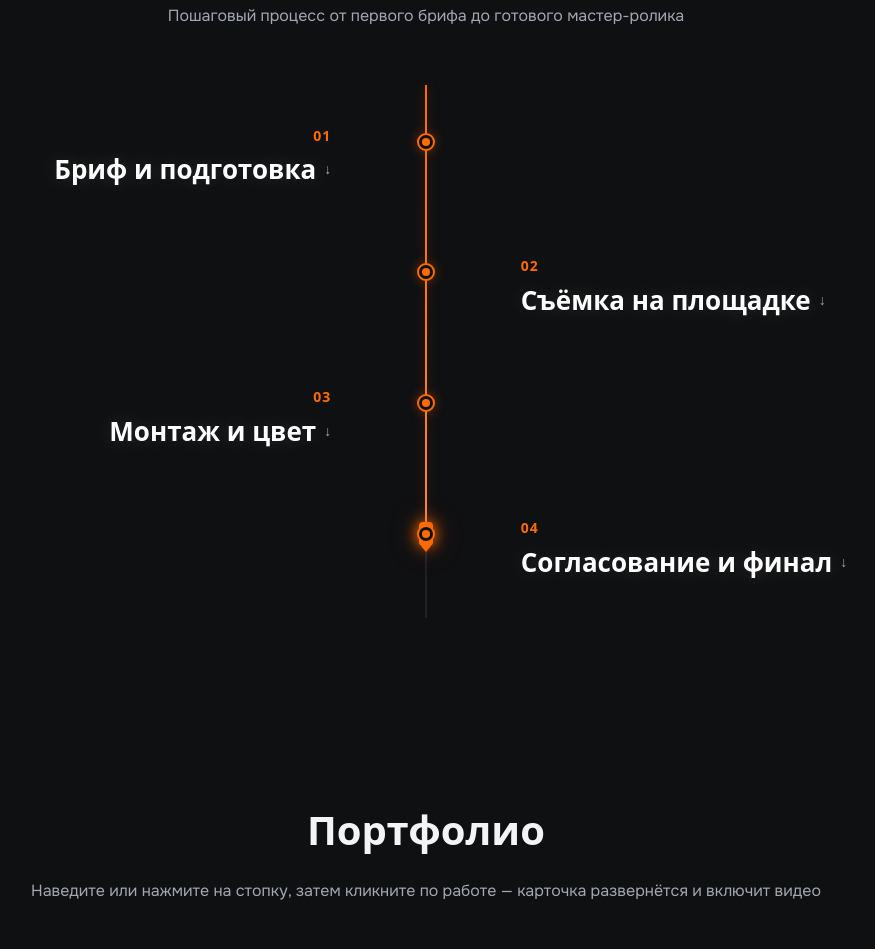
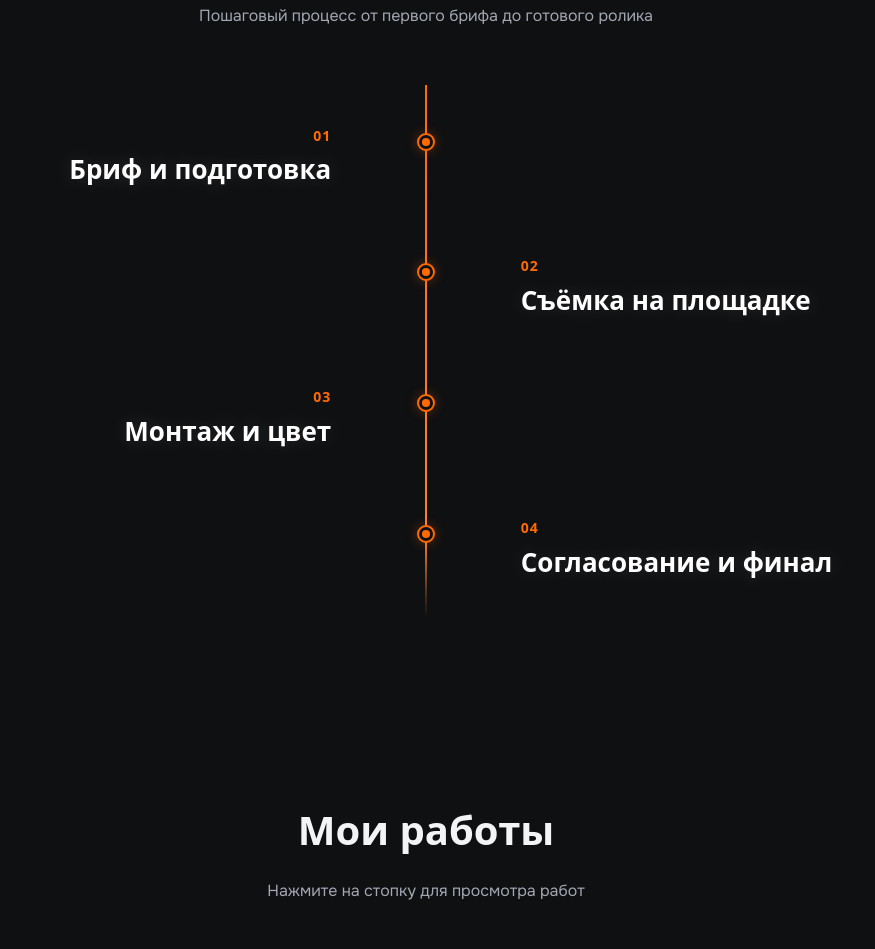
Before and after one commit to RigelAk/video-portfolio, a plain HTML site: page index.html in a window 1280 px wide. Shown: the part 967-1916 px from the top of the page, without its empty margins (214-1089 px from the left). Drawn offline with Linux system fonts and the light colour scheme; a web font is replaced by a local one.

Commit message:
Add files via upload

```diff
--- a/index.html
+++ b/index.html
@@ -59,7 +59,7 @@
       <span class="accent">Видео — годами.</span>
     </h1>
     <p class="hero__subtitle">
-      Съемка выставочных стендов, динамичные репортажи и имиджевые промо-ролики, окупающие участие компании в экспозиции.
+      Съёмка выставочных стендов, динамичные репортажи и имиджевые промо-ролики, окупающие участие компании в экспозиции.
     </p>
     <div class="hero__cta">
       <a class="animated-button" href="#contacts">
@@ -70,19 +70,16 @@
   </div>
 </section>
 
-<!-- Анатомия идеального отчета: Интерактивный Timeline с Playhead -->
+<!-- Анатомия идеального отчета -->
 <section class="section container" id="services">
   <div class="section-head fade-in-up">
     <h2 class="section__title">Анатомия идеального отчета</h2>
-    <p class="muted">Пошаговый процесс от первого брифа до готового мастер-ролика</p>
+    <p class="muted">Пошаговый процесс от первого брифа до готового ролика</p>
   </div>
 
   <div class="prod-timeline" id="prodTimeline">
     <div class="prod-timeline__track">
       <div class="prod-timeline__bar" id="timelineBar"></div>
-      <div class="prod-timeline__playhead" id="timelinePlayhead">
-        <span class="playhead-glow"></span>
-      </div>
     </div>
 
     <!-- Шаг 1 -->
@@ -92,9 +89,9 @@
       </div>
       <div class="prod-step__content">
         <span class="prod-step__num">01</span>
-        <h3 class="prod-step__title">Бриф и подготовка <span class="step-toggle-arrow">↓</span></h3>
+        <h3 class="prod-step__title">Бриф и подготовка</h3>
         <div class="prod-step__body">
-          <p>Обсуждаем задачи видео, концепцию, расписание работы стенда, ключевых спикеров и тайминг важных событий экспозиции.</p>
+          <p>Уточняю даты проведения выставки, обсуждаем задачи видео и его концепцию.</p>
         </div>
       </div>
     </div>
@@ -106,9 +103,9 @@
       </div>
       <div class="prod-step__content">
         <span class="prod-step__num">02</span>
-        <h3 class="prod-step__title">Съёмка на площадке <span class="step-toggle-arrow">↓</span></h3>
+        <h3 class="prod-step__title">Съёмка на площадке</h3>
         <div class="prod-step__body">
-          <p>Снимаем масштабную архитектуру стенда с утра, живые переговоры, плотный трафик гостей в часы пик и синхроны со спикерами.</p>
+          <p>Нахожу лучшие ракурсы и выигрышно показываю ваш стенд и гостей. Если нужно — беру интервью у ключевых участников.</p>
         </div>
       </div>
     </div>
@@ -120,9 +117,9 @@
       </div>
       <div class="prod-step__content">
         <span class="prod-step__num">03</span>
-        <h3 class="prod-step__title">Монтаж и цвет <span class="step-toggle-arrow">↓</span></h3>
+        <h3 class="prod-step__title">Монтаж и цвет</h3>
         <div class="prod-step__body">
-          <p>Отбираем лучшие ракурсы, собираем динамичный монтаж, внедряем саунд-дизайн, плашки бренда и красим видео в точные цвета стенда.</p>
+          <p>Отбираю лучшие кадры, собираю динамичный видеоролик, работаю со звуком и цветом.</p>
         </div>
       </div>
     </div>
@@ -134,9 +131,9 @@
       </div>
       <div class="prod-step__content">
         <span class="prod-step__num">04</span>
-        <h3 class="prod-step__title">Согласование и финал <span class="step-toggle-arrow">↓</span></h3>
+        <h3 class="prod-step__title">Согласование и финал</h3>
         <div class="prod-step__body">
-          <p>Отправляем черновик на просмотр, оперативно вносим правки и отдаем готовые мастер-файлы в 4K вместе с версиями для соцсетей.</p>
+          <p>Отправляю видео на согласование, при необходимости вношу правки и передаю готовый ролик в нужных форматах.</p>
         </div>
       </div>
     </div>
@@ -146,20 +143,20 @@
 <!-- Portfolio Fan -->
 <section class="section container" id="portfolio">
   <div class="section-head">
-    <h2 class="section__title">Портфолио</h2>
-    <p class="muted">Наведите или нажмите на стопку, затем кликните по работе — карточка развернётся и включит видео</p>
+    <h2 class="section__title">Мои работы</h2>
+    <p class="muted">Нажмите на стопку для просмотра работ</p>
   </div>
   <div class="portfolio-wrapper">
     <button aria-label="Закрыть" class="portfolio__close" id="portfolioClose">×</button>
     <div class="portfolio glassless" id="fan">
-      <a class="card" data-title="МЕТАЛЛИСТ · Выставка 2026" data-video="1" href="https://vkvideo.ru/video-242062544_456239020" rel="noopener noreferrer" target="_blank"><img alt="МЕТАЛЛИСТ — Выставка 2026" loading="lazy" src="assets/pic1.jpg"/></a>
-      <a class="card" data-title="СПЕКТР-М · Крокус Экспо 2026" data-video="2" href="https://vkvideo.ru/video-242062544_456239019" rel="noopener noreferrer" target="_blank"><img alt="СПЕКТР-М — Крокус Экспо 2026" loading="lazy" src="assets/pic2.jpg"/></a>
-      <a class="card" data-title="EuroTruck · ComVex 2025" data-video="3" href="https://vkvideo.ru/video-242062544_456239023" rel="noopener noreferrer" target="_blank"><img alt="EuroTruck — Выставка ComVex 2025" loading="lazy" src="assets/pic3.jpg"/></a>
-      <a class="card" data-title="ТЕХНОПРОМ · 2026" data-video="4" href="https://vkvideo.ru/video-242062544_456239018" rel="noopener noreferrer" target="_blank"><img alt="ТЕХНОПРОМ 2026" loading="lazy" src="assets/pic4.jpg"/></a>
-      <a class="card" data-title="СПЕКТР-М · Конференция 2025" data-video="5" href="https://vkvideo.ru/video-242062544_456239017" rel="noopener noreferrer" target="_blank"><img alt="СПЕКТР-М — Конференция 2025" loading="lazy" src="assets/pic5.jpg"/></a>
-      <a class="card" data-title="МЕТАЛЛИСТ · ИНТЕГРАЦИЯ 2025" data-video="6" href="https://vkvideo.ru/video-242062544_456239021" rel="noopener noreferrer" target="_blank"><img alt="МЕТАЛЛИСТ — Выставка ИНТЕГРАЦИЯ 2025" loading="lazy" src="assets/pic6.jpg"/></a>
+      <a class="card" data-title="МЕТАЛЛИСТ · Интеграция 2026" data-video="1" href="https://vkvideo.ru/video-242062544_456239020" rel="noopener noreferrer" target="_blank"><img alt="МЕТАЛЛИСТ — Выставка 2026" loading="lazy" src="assets/pic1.jpg"/></a>
+      <a class="card" data-title="СПЕКТР-М · Аналитика Экспо 2026" data-video="2" href="https://vkvideo.ru/video-242062544_456239019" rel="noopener noreferrer" target="_blank"><img alt="СПЕКТР-М — Крокус Экспо 2026" loading="lazy" src="assets/pic2.jpg"/></a>
+      <a class="card" data-title="EUROTRUCK · ComVex 2025" data-video="3" href="https://vkvideo.ru/video-242062544_456239023" rel="noopener noreferrer" target="_blank"><img alt="EuroTruck — Выставка ComVex 2025" loading="lazy" src="assets/pic3.jpg"/></a>
+      <a class="card" data-title="ТЕХНОПРОМ · Металлообработка 2026" data-video="4" href="https://vkvideo.ru/video-242062544_456239018" rel="noopener noreferrer" target="_blank"><img alt="ТЕХНОПРОМ 2026" loading="lazy" src="assets/pic4.jpg"/></a>
+      <a class="card" data-title="СПЕКТР-М ·  Научная Конференция 2025" data-video="5" href="https://vkvideo.ru/video-242062544_456239017" rel="noopener noreferrer" target="_blank"><img alt="СПЕКТР-М — Конференция 2025" loading="lazy" src="assets/pic5.jpg"/></a>
+      <a class="card" data-title="МЕТАЛЛИСТ · Интеграция 2025" data-video="6" href="https://vkvideo.ru/video-242062544_456239021" rel="noopener noreferrer" target="_blank"><img alt="МЕТАЛЛИСТ — Выставка ИНТЕГРАЦИЯ 2025" loading="lazy" src="assets/pic6.jpg"/></a>
       <a class="card" data-title="СПЕКТР-М · Крокус Экспо 2025" data-video="7" href="https://vkvideo.ru/video-242062544_456239024" rel="noopener noreferrer" target="_blank"><img alt="СПЕКТР-М — Крокус Экспо Выставка 2025" loading="lazy" src="assets/pic7.jpg"/></a>
-      <a class="card" data-title="ASGARD · Выставка 2025" data-video="8" href="https://vkvideo.ru/video-242062544_456239022" rel="noopener noreferrer" target="_blank"><img alt="ASGARD — Выставка 2025" loading="lazy" src="assets/pic8.jpg"/></a>
+      <a class="card" data-title="ASGARD · Крокус Экспо 2025" data-video="8" href="https://vkvideo.ru/video-242062544_456239022" rel="noopener noreferrer" target="_blank"><img alt="ASGARD — Выставка 2025" loading="lazy" src="assets/pic8.jpg"/></a>
       <div class="portfolio__caption"></div>
     </div>
   </div>
@@ -171,22 +168,22 @@
 
 <!-- Why -->
 <section class="section container" id="why">
-  <h2 class="section__title ta-center">Почему стенды доверяют мне</h2>
+  <h2 class="section__title ta-center">Почему компании доверяют мне</h2>
   <div class="why-grid">
     <div class="why__card glass fade-in-up">
       <div class="why__num">1</div>
-      <h3>Работа со сложным светом</h3>
-      <p>Павильонный свет часто портит картинку. Использую оптику и сетап, вытягивающие геометрию стенда и чистоту цветов бренда.</p>
+      <h3>Дорогая картинка и правильное освещение</h3>
+      <p>Выстраиваю кадр и свет так, чтобы видео выглядело презентабельно при любых условиях в зале.</p>
     </div>
     <div class="why__card glass fade-in-up">
       <div class="why__num">2</div>
       <h3>Сроки от 48 часов</h3>
-      <p>Первые нарезки для соцсетей и руководства вы получаете прямо во время выставки или в течение двух дней после демонтажа.</p>
+      <p>Первые вертикальные ролики для соцсетей вы получаете в течение 48 часов после окончания съемки.</p>
     </div>
     <div class="why__card glass fade-in-up">
       <div class="why__num">3</div>
       <h3>Автономность на площадке</h3>
-      <p>Не отвлекаю стендистов от продаж. Сам координируюсь с таймингом ивента, ловя пиковые моменты переговоров и презентаций.</p>
+      <p>Работаю по согласованным приоритетам без необходимости контроля. Помогаю спикеру записать отличный дубль.</p>
     </div>
   </div>
 </section>
--- a/script.js
+++ b/script.js
@@ -100,90 +100,153 @@ document.querySelectorAll('.fade-in-up').forEach((el) => io.observe(el));
 })();
 
 // ========================================================
-// Интерактивный Timeline с Playhead (С примагничиванием по easy-ease)
+// Интерактивный Timeline: Авторазворот, плавное заполнение и скролл
 // ========================================================
 (function initTimeline() {
   const timeline = document.getElementById('prodTimeline');
   const track = document.querySelector('.prod-timeline__track');
   const bar = document.getElementById('timelineBar');
-  const playhead = document.getElementById('timelinePlayhead');
   const steps = document.querySelectorAll('.prod-step');
+  const portfolioSec = document.getElementById('portfolio');
 
-  if (!timeline || !track || !bar || !playhead || !steps.length) return;
+  if (!timeline || !track || !bar || !steps.length) return;
 
+  let isAutoScrolling = false;
+  let autoScrollTimeout = null;
+
+  // Клик по пункту — плавный скролл так, чтобы маркер встал на активную линию триггера
   steps.forEach((step) => {
     const content = step.querySelector('.prod-step__content');
     const marker = step.querySelector('.prod-step__marker');
 
-    function toggleStep() {
-      const isOpen = step.classList.contains('open');
-      steps.forEach((s) => s.classList.remove('open'));
-      if (!isOpen) {
-        step.classList.add('open');
-      }
-      requestUpdate();
+    function handleStepClick(e) {
+      e.preventDefault();
+      const currentMarker = step.querySelector('.prod-step__marker');
+      if (!currentMarker) return;
+
+      const triggerRatio = 0.46; // Координата триггера на экране
+      const triggerY = window.innerHeight * triggerRatio;
+      const markerRect = currentMarker.getBoundingClientRect();
+      const targetScrollY = window.pageYOffset + markerRect.top - triggerY;
+
+      // Раскрываем выбранный шаг
+      steps.forEach((s) => {
+        s.classList.remove('open');
+        s.classList.remove('passed');
+      });
+      step.classList.add('open');
+      step.classList.add('passed');
+
+      isAutoScrolling = true;
+      clearTimeout(autoScrollTimeout);
+
+      window.scrollTo({
+        top: Math.max(0, targetScrollY),
+        behavior: 'smooth',
+      });
+
+      // Пересчитываем положение линии под выбранный шаг
+      const trackRect = track.getBoundingClientRect();
+      const markerCenterY = (markerRect.top + markerRect.height / 2) - trackRect.top;
+      const pct = Math.max(0, Math.min(100, (markerCenterY / trackRect.height) * 100));
+      bar.style.height = `${pct}%`;
+
+      autoScrollTimeout = setTimeout(() => {
+        isAutoScrolling = false;
+        requestUpdate();
+      }, 700);
     }
 
-    if (content) content.addEventListener('click', toggleStep);
-    if (marker) marker.addEventListener('click', toggleStep);
+    if (content) content.addEventListener('click', handleStepClick);
+    if (marker) marker.addEventListener('click', handleStepClick);
   });
 
-  function updateTimelinePlayhead() {
+  function updateTimelineOnScroll() {
+    if (isAutoScrolling) return;
+
     const trackRect = track.getBoundingClientRect();
     const trackHeight = trackRect.height;
     if (trackHeight <= 0) return;
 
-    // Рассчитываем точные относительные позиции маркеров (в %)
-    const stepPositions = [];
+    const winHeight = window.innerHeight;
+    const triggerY = winHeight * 0.46;
+
+    // Собираем точные координаты маркеров
+    const stepData = [];
     steps.forEach((step, idx) => {
       const marker = step.querySelector('.prod-step__marker');
       if (marker) {
         const markerRect = marker.getBoundingClientRect();
-        const markerCenterY = (markerRect.top + markerRect.height / 2) - trackRect.top;
-        const pct = Math.max(0, Math.min(100, (markerCenterY / trackHeight) * 100));
-        stepPositions.push({ idx, pct, markerTop: markerRect.top });
+        const markerCenterRel = (markerRect.top + markerRect.height / 2) - trackRect.top;
+        const pct = Math.max(0, Math.min(100, (markerCenterRel / trackHeight) * 100));
+        stepData.push({
+          idx,
+          step,
+          markerTop: markerRect.top,
+          markerCenterRel,
+          pct,
+        });
       }
     });
 
-    if (!stepPositions.length) return;
+    if (!stepData.length) return;
 
-    const winHeight = window.innerHeight;
-    const triggerY = winHeight * 0.5; // Триггерная линия экрана
+    const first = stepData[0];
+    const last = stepData[stepData.length - 1];
 
-    // Определяем шаг, к которому ближе всего текущая прокрутка
-    let closestStep = stepPositions[0];
-    let minDistance = Infinity;
+    // Проверяем блок портфолио
+    let portfolioTop = Infinity;
+    if (portfolioSec) {
+      portfolioTop = portfolioSec.getBoundingClientRect().top;
+    }
 
-    stepPositions.forEach((pos) => {
-      const dist = Math.abs(pos.markerTop - triggerY);
-      if (dist < minDistance) {
-        minDistance = dist;
-        closestStep = pos;
+    // 1. До первого пункта ("Бриф и подготовка"): ничего не выбрано, линия = 0%
+    if (first.markerTop > triggerY + 40) {
+      bar.style.height = '0%';
+      steps.forEach((s) => {
+        s.classList.remove('open');
+        s.classList.remove('passed');
+      });
+      return;
+    }
+
+    // 2. Листаем ниже к блоку "Портфолио": линия плавно заполняется до конца и уходит в блюр-градиент
+    if (portfolioTop <= triggerY + 80 || last.markerTop < triggerY - 140) {
+      bar.style.height = '100%';
+      steps.forEach((s) => {
+        s.classList.add('passed');
+      });
+      return;
+    }
+
+    // 3. Находим активный шаг, ближе всего находящийся к триггеру
+    let activeIdx = -1;
+    stepData.forEach((item, index) => {
+      if (item.markerTop <= triggerY + 45) {
+        activeIdx = index;
       }
     });
 
-    // Магнитная привязка: если мы до первого шага — стоим на первом, если после последнего — на последнем
-    const firstStep = stepPositions[0];
-    const lastStep = stepPositions[stepPositions.length - 1];
-
-    let targetPercent = closestStep.pct;
-    if (firstStep.markerTop > triggerY) {
-      targetPercent = firstStep.pct;
-    } else if (lastStep.markerTop < triggerY) {
-      targetPercent = lastStep.pct;
+    if (activeIdx === -1) {
+      activeIdx = 0;
     }
 
-    // Применяем позицию с аппаратным CSS-переходом easy ease
-    bar.style.height = `${targetPercent}%`;
-    playhead.style.top = `${targetPercent}%`;
+    const activeItem = stepData[activeIdx];
 
-    // Подсвечиваем пройденные и текущие шаги
-    stepPositions.forEach((pos) => {
-      const stepEl = steps[pos.idx];
-      if (pos.pct <= targetPercent + 0.5) {
-        stepEl.classList.add('passed');
+    // Плавно доводим линию до маркера текущего активного шага
+    bar.style.height = `${activeItem.pct}%`;
+
+    // Подсвечиваем и автоматически раскрываем текущий пункт, сворачивая остальные
+    stepData.forEach((item, index) => {
+      if (index === activeIdx) {
+        item.step.classList.add('open');
+        item.step.classList.add('passed');
+      } else if (index < activeIdx) {
+        item.step.classList.remove('open');
+        item.step.classList.add('passed');
       } else {
-        stepEl.classList.remove('passed');
+        item.step.classList.remove('open');
+        item.step.classList.remove('passed');
       }
     });
   }
@@ -192,7 +255,7 @@ document.querySelectorAll('.fade-in-up').forEach((el) => io.observe(el));
   function requestUpdate() {
     if (!ticking) {
       window.requestAnimationFrame(() => {
-        updateTimelinePlayhead();
+        updateTimelineOnScroll();
         ticking = false;
       });
       ticking = true;
@@ -201,7 +264,7 @@ document.querySelectorAll('.fade-in-up').forEach((el) => io.observe(el));
 
   window.addEventListener('scroll', requestUpdate, { passive: true });
   window.addEventListener('resize', requestUpdate);
-  updateTimelinePlayhead();
+  updateTimelineOnScroll();
 })();
 
 // ========================================================
@@ -228,7 +291,6 @@ function vkEmbedUrl(cfg) {
 
 const fan = document.getElementById('fan');
 const fanWrapper = document.querySelector('.portfolio-wrapper');
-const portfolioSection = document.getElementById('portfolio');
 const cards = fan ? [...fan.querySelectorAll('.card')] : [];
 const closeBtn = document.getElementById('portfolioClose');
 const header = document.querySelector('.site-header');
--- a/styles.css
+++ b/styles.css
@@ -370,6 +370,9 @@ a:hover { color: var(--accent); }
   width: 2px;
   background: rgba(255, 255, 255, 0.08);
   z-index: 2;
+  /* Мягкое растворение линии в блюр/прозрачность на нижнем кончике */
+  mask-image: linear-gradient(to bottom, #000 0%, #000 85%, rgba(0,0,0,0.3) 95%, transparent 100%);
+  -webkit-mask-image: linear-gradient(to bottom, #000 0%, #000 85%, rgba(0,0,0,0.3) 95%, transparent 100%);
 }
 .prod-timeline__bar {
   position: absolute;
@@ -378,38 +381,11 @@ a:hover { color: var(--accent); }
   width: 100%;
   height: 0%;
   background: linear-gradient(180deg, var(--accent) 0%, #ff8533 100%);
-  box-shadow: 0 0 12px var(--accent-glow);
+  box-shadow: 0 0 14px var(--accent-glow);
   will-change: height;
-  transition: height 0.45s cubic-bezier(0.25, 1, 0.5, 1);
+  transition: height 0.35s cubic-bezier(0.22, 1, 0.36, 1);
 }
-.prod-timeline__playhead {
-  position: absolute;
-  left: 50%;
-  top: 0%;
-  transform: translate(-50%, -50%);
-  width: 14px;
-  height: 24px;
-  background: var(--accent);
-  border-radius: 4px;
-  box-shadow: 0 0 16px var(--accent), 0 0 30px var(--accent-glow);
-  z-index: 5;
-  pointer-events: none;
-  will-change: top;
-  /* Плавное примагничивание (Easy-Ease) */
-  transition: top 0.45s cubic-bezier(0.25, 1, 0.5, 1);
-}
-.prod-timeline__playhead::after {
-  content: '';
-  position: absolute;
-  bottom: -6px;
-  left: 50%;
-  transform: translateX(-50%);
-  width: 0;
-  height: 0;
-  border-left: 5px solid transparent;
-  border-right: 5px solid transparent;
-  border-top: 6px solid var(--accent);
-}
+
 .prod-step {
   position: relative;
   display: flex;
@@ -436,20 +412,21 @@ a:hover { color: var(--accent); }
   align-items: center;
   justify-content: center;
   z-index: 4;
-  transition: border-color 0.3s ease, box-shadow 0.3s ease;
+  cursor: pointer;
+  transition: border-color 0.35s ease, box-shadow 0.35s ease;
 }
 .prod-step__marker .marker-dot {
   width: 6px;
   height: 6px;
   border-radius: 50%;
   background: rgba(255, 255, 255, 0.2);
-  transition: background-color 0.3s ease, transform 0.3s ease;
+  transition: background-color 0.35s ease, transform 0.35s ease;
 }
 .prod-step__content {
   width: 44%;
   cursor: pointer;
   user-select: none;
-  opacity: 0.65;
+  opacity: 0.6;
   display: flex;
   flex-direction: column;
   transition: opacity 0.35s ease;
@@ -481,22 +458,12 @@ a:hover { color: var(--accent); }
   margin: 0;
   line-height: 1.25;
   transition: color 0.35s ease;
-  display: inline-flex;
-  align-items: center;
-  gap: 8px;
 }
-.prod-step.left .prod-step__title { justify-content: flex-end; }
-.prod-step.right .prod-step__title { justify-content: flex-start; }
 
-.step-toggle-arrow {
-  font-size: 14px;
-  color: #555861;
-  transition: transform 0.3s ease, color 0.3s ease;
-  display: inline-block;
-}
 .prod-step__content:hover { opacity: 0.9; }
 .prod-step__content:hover .prod-step__title { color: #B0B5C2; }
 
+/* Подсветка активного и пройденных шагов */
 .prod-step.passed .prod-step__content,
 .prod-step.open .prod-step__content { opacity: 1; }
 .prod-step.passed .prod-step__num,
@@ -506,29 +473,26 @@ a:hover { color: var(--accent); }
   color: #ffffff;
   text-shadow: 0 0 20px rgba(255, 255, 255, 0.15);
 }
-.prod-step.passed .step-toggle-arrow,
-.prod-step.open .step-toggle-arrow { color: var(--muted); }
-.prod-step.passed .prod-step__marker {
+.prod-step.passed .prod-step__marker,
+.prod-step.open .prod-step__marker {
   border-color: var(--accent);
   box-shadow: 0 0 12px var(--accent-glow);
 }
-.prod-step.passed .prod-step__marker .marker-dot {
+.prod-step.passed .prod-step__marker .marker-dot,
+.prod-step.open .prod-step__marker .marker-dot {
   background: var(--accent);
   transform: scale(1.35);
 }
-.prod-step.open .step-toggle-arrow {
-  transform: rotate(180deg);
-  color: var(--accent);
-}
+
 .prod-step__body {
   max-height: 0;
   opacity: 0;
   overflow: hidden;
-  transition: max-height 0.4s cubic-bezier(0.2, 1, 0.3, 1), opacity 0.3s ease, margin-top 0.3s ease;
+  transition: max-height 0.45s cubic-bezier(0.2, 1, 0.3, 1), opacity 0.35s ease, margin-top 0.35s ease;
   width: 100%;
 }
 .prod-step.open .prod-step__body {
-  max-height: 200px;
+  max-height: 240px;
   opacity: 1;
   margin-top: 14px;
 }
@@ -891,7 +855,6 @@ body.no-scroll { overflow: hidden; }
     box-shadow: 0 30px 60px rgba(0, 0, 0, 0.8);
     z-index: 99998;
     box-sizing: border-box;
-
     transform: translateY(-130%);
     opacity: 0;
     pointer-events: none;
@@ -961,11 +924,6 @@ body.no-scroll { overflow: hidden; }
     transform: translateX(-50%) !important;
   }
 
-  .prod-timeline__playhead {
-    left: 50% !important;
-    transform: translate(-50%, -50%) !important;
-  }
-
   .prod-step {
     margin-bottom: 44px;
     justify-content: flex-start !important;
```
